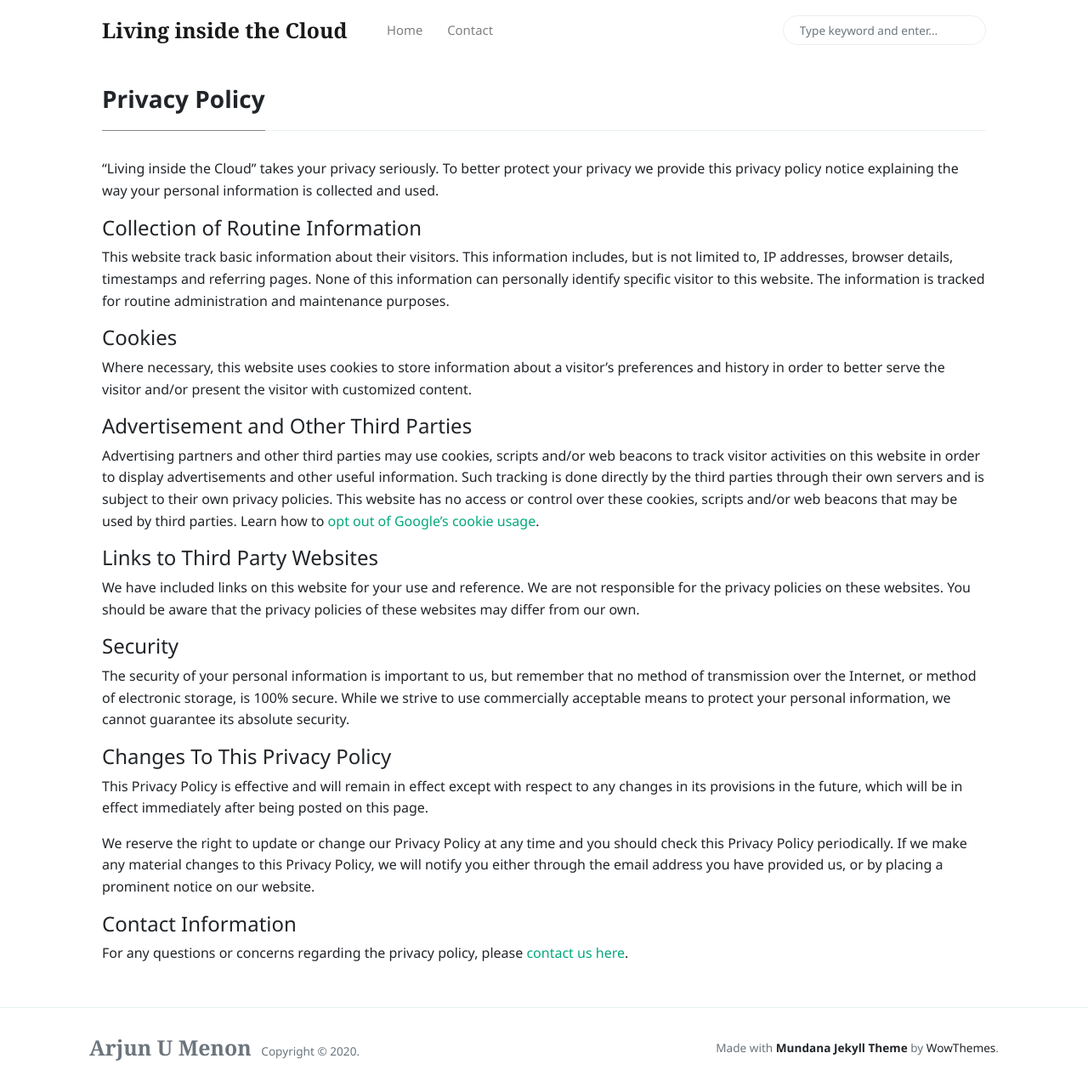
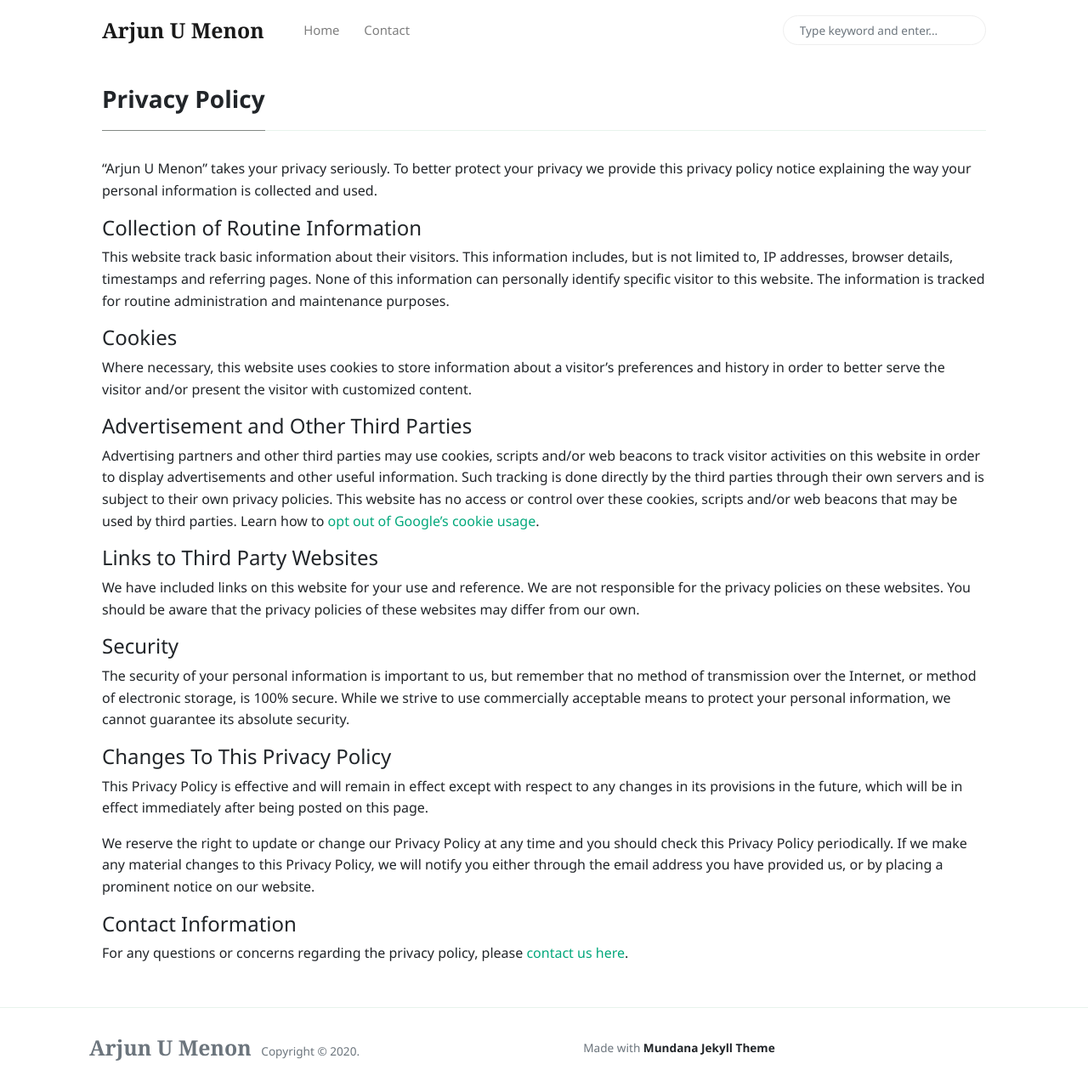
Before and after one commit to arjunumenon/arjunumenon.github.io, a Jekyll site: the page built from _pages/privacy-policy.md, in a window 1280 px wide and 1279 px high. Shown: the whole window at 85% size. Built offline with Jekyll 4.4.1, drawn with Linux system fonts in a browser that asks for light colours; nearby versions of some CDN libraries.

Commit message:
Updated site name and other details

```diff
--- a/_config.yml
+++ b/_config.yml
@@ -1,6 +1,6 @@
 # Site
-name: Living inside the Cloud
-description: 'This is where you can find thoughts and the journey while living inside the mighty cloud.'
+name: Arjun U Menon
+description: 'This is where I jot down my learnings of Microsoft 365 and SharePoint Development.'
 logo: 'assets/images/logo.png'
 favicon: 'assets/images/favicon.ico'
 baseurl: ''
--- a/_layouts/default.html
+++ b/_layouts/default.html
@@ -81,7 +81,7 @@
                 <span>Copyright © <script>document.write(new Date().getFullYear())</script>.</span>
             </div>
             <div>
-                Made with <a target="_blank" class="text-dark font-weight-bold" href="https://www.wowthemes.net/mundana-jekyll-theme/"> Mundana Jekyll Theme </a> by <a class="text-dark" target="_blank" href="https://www.wowthemes.net">WowThemes</a>.
+                Made with <a target="_blank" class="text-dark font-weight-bold" href="https://www.wowthemes.net/mundana-jekyll-theme/"> Mundana Jekyll Theme
             </div>
         </div>
         </div>
--- a/index.html
+++ b/index.html
@@ -1,9 +1,9 @@
 ---
-title: "Thoughts about the development life through Microsoft 365"
+title: "My musings about Microsoft 365 and SharePoint Development"
 layout: default
 pagination:
     enabled: true
-description: "Life inside the Mighty Microsoft 365"
+description: "Liviing inside the cloud - Journey about Microsoft 365 and SharePoint development"
 ---
 
 
```
